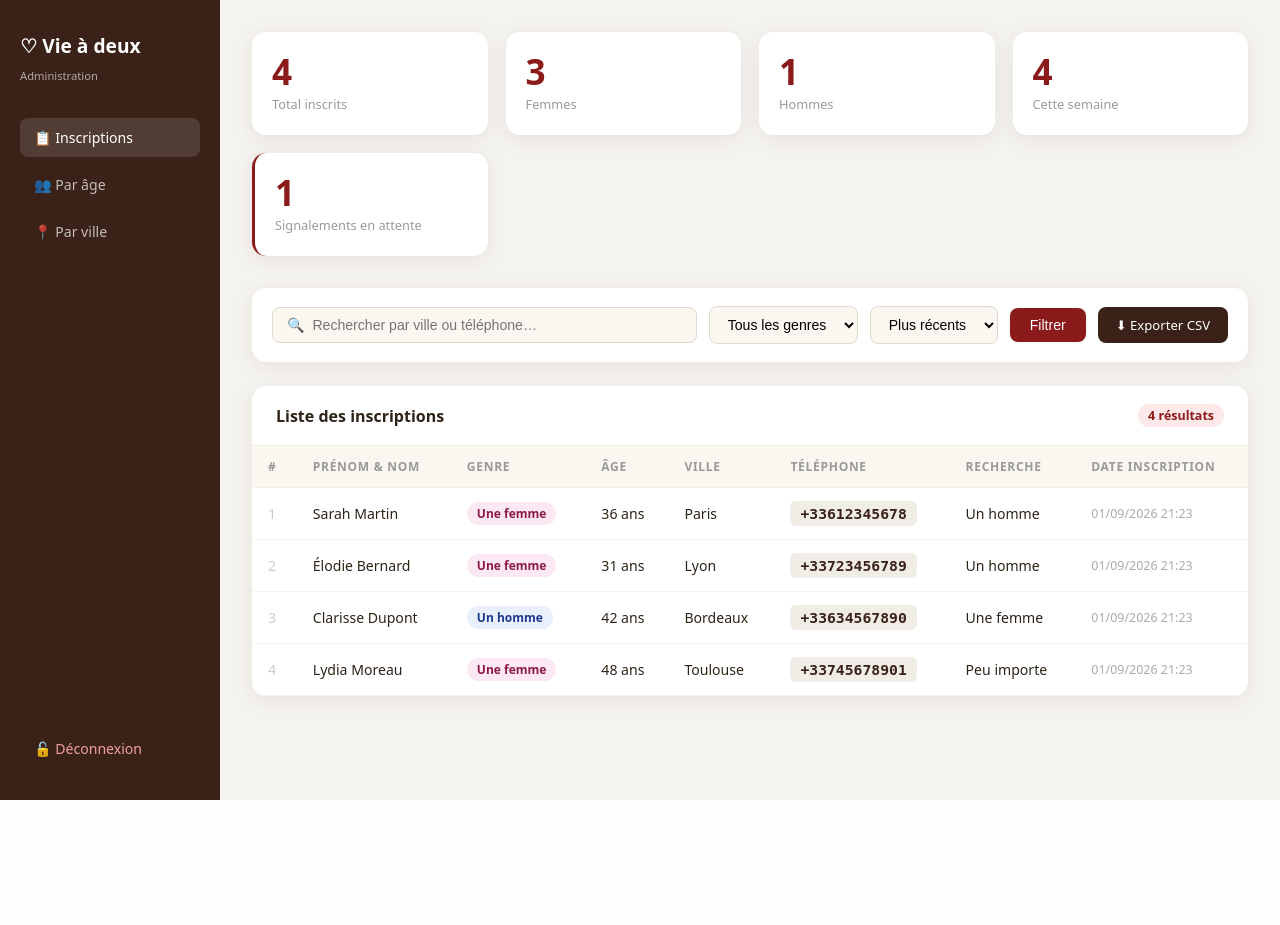
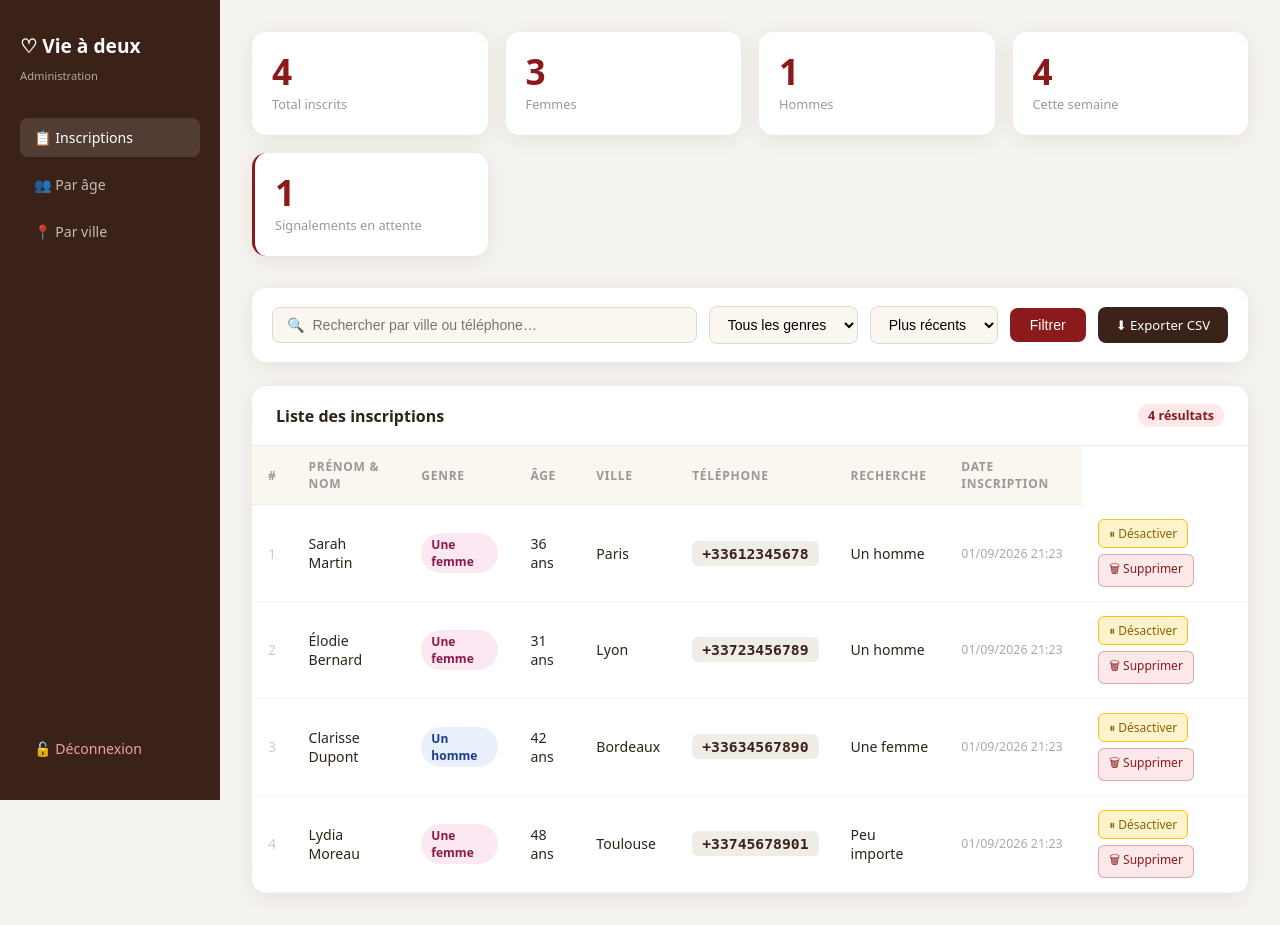
Before and after one commit to kiseij660/Projet, a PHP site: page /vieadeux/admin/index.php in a window 1280 px wide. Before the commit the page ends 800 px from the top, so only its background shows below. Run offline with PHP 8.4, Linux system fonts and the light colour scheme; the visitor is signed in with stand-in values (Sample User, id 1); data comes from the database, SQL or seed files in the repository; tables that the repository leaves empty or names only in its code hold one stand-in row (values such as "Sample post").

Commit message:
Admin : désactiver, réactiver et supprimer un membre

```diff
--- a/admin/index.php
+++ b/admin/index.php
@@ -96,8 +96,28 @@ if ($connecte) {
     $stmt->execute($params);
     $inscriptions = $stmt->fetchAll(PDO::FETCH_ASSOC);
 
-    // Stats
-    $total  = $pdo->query("SELECT COUNT(*) FROM inscriptions WHERE actif=1")->fetchColumn();
+    // ── Action désactiver/réactiver membre ──
+    if (isset($_GET['desactiver'])) {
+        $pdo->prepare("UPDATE inscriptions SET actif=0 WHERE id=:id")
+            ->execute([':id' => intval($_GET['desactiver'])]);
+        header('Location: index.php');
+        exit;
+    }
+    if (isset($_GET['reactiver'])) {
+        $pdo->prepare("UPDATE inscriptions SET actif=1 WHERE id=:id")
+            ->execute([':id' => intval($_GET['reactiver'])]);
+        header('Location: index.php');
+        exit;
+    }
+    if (isset($_GET['supprimer'])) {
+        $pdo->prepare("DELETE FROM inscriptions WHERE id=:id")
+            ->execute([':id' => intval($_GET['supprimer'])]);
+        header('Location: index.php');
+        exit;
+    }
+
+    // ── Stats
+    $total  = $pdo->query("SELECT COUNT(*) FROM inscriptions")->fetchColumn();
     $femmes = $pdo->query("SELECT COUNT(*) FROM inscriptions WHERE je_suis='Une femme' AND actif=1")->fetchColumn();
     $hommes = $pdo->query("SELECT COUNT(*) FROM inscriptions WHERE je_suis='Un homme' AND actif=1")->fetchColumn();
     $semaine= $pdo->query("SELECT COUNT(*) FROM inscriptions WHERE date_inscription >= DATE_SUB(NOW(), INTERVAL 7 DAY) AND actif=1")->fetchColumn();
@@ -357,7 +377,7 @@ if ($connecte) {
       </thead>
       <tbody>
         <?php foreach ($inscriptions as $r): ?>
-        <tr>
+        <tr class="<?= $r['actif'] ? '' : 'inactif' ?>">
           <td style="color:#ccc"><?= $r['id'] ?></td>
           <td style="font-weight:500"><?= htmlspecialchars($r['prenom'] . ' ' . $r['nom']) ?></td>
           <td>
@@ -370,6 +390,28 @@ if ($connecte) {
           <td><span class="tel"><?= htmlspecialchars($r['telephone']) ?></span></td>
           <td><?= htmlspecialchars($r['je_cherche']) ?></td>
           <td class="date-small"><?= date('d/m/Y H:i', strtotime($r['date_inscription'])) ?></td>
+          <td>
+            <div style="display:flex;gap:6px;flex-wrap:wrap;">
+              <?php if ($r['actif']): ?>
+                <a href="?desactiver=<?= $r['id'] ?>"
+                   onclick="return confirm('Désactiver <?= htmlspecialchars($r['prenom']) ?> ?')"
+                   style="padding:5px 10px;background:#fff3cd;color:#856404;border-radius:6px;font-size:0.75rem;text-decoration:none;border:1px solid #ffc107;">
+                  ⏸ Désactiver
+                </a>
+              <?php else: ?>
+                <a href="?reactiver=<?= $r['id'] ?>"
+                   onclick="return confirm('Réactiver <?= htmlspecialchars($r['prenom']) ?> ?')"
+                   style="padding:5px 10px;background:#d4edda;color:#155724;border-radius:6px;font-size:0.75rem;text-decoration:none;border:1px solid #28a745;">
+                  ▶ Réactiver
+                </a>
+              <?php endif; ?>
+              <a href="?supprimer=<?= $r['id'] ?>"
+                 onclick="return confirm('⚠️ Supprimer définitivement <?= htmlspecialchars($r['prenom']) ?> ? Cette action est irréversible !')"
+                 style="padding:5px 10px;background:#fce8e8;color:#8B1A1A;border-radius:6px;font-size:0.75rem;text-decoration:none;border:1px solid rgba(139,26,26,0.3);">
+                🗑 Supprimer
+              </a>
+            </div>
+          </td>
         </tr>
         <?php endforeach; ?>
       </tbody>
```
